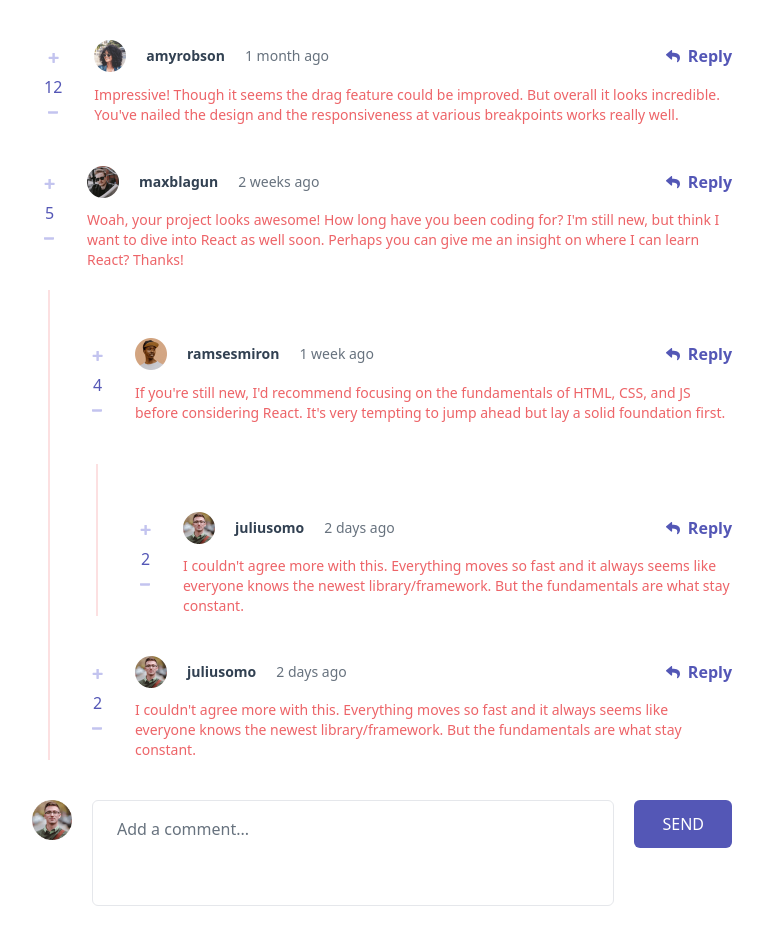
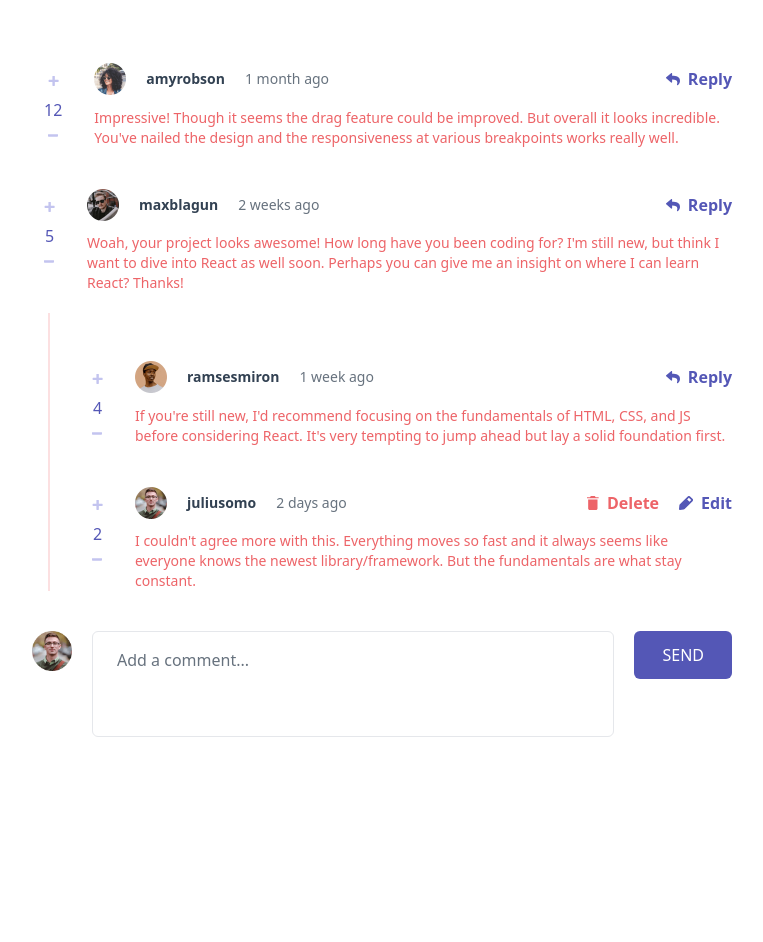
Before and after one commit to Temsaah/Small-projects, a React (Vite) app in the folder interactive-comments-section/React version/: page / in a window 1280 px wide. Shown: the top 942 px of the page, without its empty margins (258-1021 px from the left). After the commit the page ends 800 px from the top, so only its background shows below. Built offline with nearby package versions, Linux system fonts and the light colour scheme.

Commit message:
Add the logic to reply to comments and replies

```diff
--- a/interactive-comments-section/React version/public/data.json
+++ b/interactive-comments-section/React version/public/data.json
@@ -47,23 +47,7 @@
             },
             "username": "ramsesmiron"
           },
-          "replies": [
-            {
-              "id": 4,
-              "content": "I couldn't agree more with this. Everything moves so fast and it always seems like everyone knows the newest library/framework. But the fundamentals are what stay constant.",
-              "createdAt": "2 days ago",
-              "score": 2,
-              "replyingTo": "ramsesmiron",
-              "user": {
-                "image": {
-                  "png": "./images/avatars/image-juliusomo.png",
-                  "webp": "./images/avatars/image-juliusomo.webp"
-                },
-                "username": "juliusomo"
-              },
-              "replies": []
-            }
-          ]
+          "replies": []
         },
         {
           "id": 4,
--- a/interactive-comments-section/React version/src/App.jsx
+++ b/interactive-comments-section/React version/src/App.jsx
@@ -22,6 +22,19 @@ function App() {
 
     fetchData();
   }, []);
+
+  function getComment(id, commentsList = comments) {
+    for (let comment of commentsList) {
+      if (comment.id === id) return comment;
+
+      if (comment.replies?.length > 0) {
+        const found = getComment(id, comment.replies);
+        if (found) return found;
+      }
+    }
+
+    return null;
+  }
 
   function handleReactions(commentID, type) {
     function updateReactions(comments) {
@@ -69,6 +82,54 @@ function App() {
     setComments((prevComments) => updateReactions(prevComments));
   }
 
+  function handleAddReply(commentID, text) {
+    // Takes comment or reply id => push a reply to its replies array
+    const newReply = {
+      id: Date.now(),
+      content: text,
+      createdAt: "0 seconds ago",
+      score: 0,
+      replyingTo: "test",
+      user: {
+        image: {
+          png: `./images/avatars/image-${currentUser.username}.png`,
+          webp: `./images/avatars/image-${currentUser.username}.webp`,
+        },
+        username: `${currentUser.username}`,
+      },
+      replies: [],
+    };
+
+    setComments((prevComments) =>
+      prevComments.map((comment) =>
+        comment.id === commentID
+          ? {
+              ...comment,
+              replies: [...comment.replies, newReply],
+            }
+          : {
+              ...comment,
+              replies: updateReplies(comment.replies, commentID, newReply),
+            }
+      )
+    );
+
+    function updateReplies(replies, commentID, newReply) {
+      if (!replies) return [];
+      return replies.map((reply) =>
+        reply.id === commentID
+          ? {
+              ...reply,
+              replies: [...reply.replies, newReply],
+            }
+          : {
+              ...reply,
+              replies: updateReplies(reply.replies, commentID, newReply),
+            }
+      );
+    }
+  }
+
   return (
     <Main>
       <Overlay />
@@ -76,6 +137,7 @@ function App() {
         currentUser={currentUser}
         comments={comments}
         onReact={handleReactions}
+        onReply={handleAddReply}
       />
       <AddCommentForm onSubmit={setComments} />
     </Main>
@@ -92,35 +154,42 @@ function Main({ children }) {
   return <main className="my-10 mx-6 max-w-[700px]">{children}</main>;
 }
 
-function CommentsContainer({ currentUser, comments, onReact }) {
+function CommentsContainer({ currentUser, comments, onReact, onReply }) {
   return (
     <div className="grid gap-10">
       {comments.map((comment) => (
         <Comment
           key={comment.id}
+          currentUser={currentUser}
           isCurrentUser={comment.user.username === currentUser.username}
           comment={comment}
           onReact={onReact}
+          onReply={onReply}
         />
       ))}
     </div>
   );
 }
 
-function Comment({ isCurrentUser, comment, onReact }) {
+function Comment({ currentUser, isCurrentUser, comment, onReact, onReply }) {
   return (
-    <div className="comment-container grid gap-5">
+    <div className="comment-container grid gap-5" data-id={comment.id}>
       <div className="comment grid grid-cols-comment-mobile-col grid-rows-comment-mobile-row gap-y-4 sm:grid-cols-comment-desktop-grid sm:grid-rows-comment-desktop-row sm:gap-x-5 sm:gap-y-3">
         <CommentHeader isCurrentUser={isCurrentUser} comment={comment} />
         <CommentBody comment={comment} />
         <CommentReactions comment={comment} onReact={onReact} />
-        {isCurrentUser ? <SelfCommentActions /> : <CommentActions />}
+        {isCurrentUser ? (
+          <SelfCommentActions commentID={comment.id} onReply={onReply} />
+        ) : (
+          <CommentActions commentID={comment.id} onReply={onReply} />
+        )}
       </div>
       {comment.replies?.length > 0 && (
         <RepliesContainer
           onReact={onReact}
-          isCurrentUser={isCurrentUser}
+          currentUser={currentUser}
           replies={comment.replies}
+          onReply={onReply}
         />
       )}
     </div>
@@ -168,7 +237,11 @@ function CommentReactions({ comment, onReact }) {
 function LikeButton({ comment, onReact }) {
   return (
     <button
-      className={`${"text-primary-light-grayish-blue"} hover:text-primary-moderate-blue`}
+      className={`${
+        comment.currentReaction === "like"
+          ? "text-primary-moderate-blue"
+          : "text-primary-light-grayish-blue"
+      } hover:text-primary-moderate-blue`}
       onClick={() => onReact(comment.id, "like")}
     >
       <svg width="11" height="11" xmlns="http://www.w3.org/2000/svg">
@@ -184,7 +257,11 @@ function LikeButton({ comment, onReact }) {
 function DislikeButton({ comment, onReact }) {
   return (
     <button
-      className={`${"text-primary-light-grayish-blue"} hover:text-primary-moderate-blue`}
+      className={`${
+        comment.currentReaction === "dislike"
+          ? "text-primary-moderate-blue"
+          : "text-primary-light-grayish-blue"
+      } hover:text-primary-moderate-blue`}
       onClick={() => onReact(comment.id, "dislike")}
     >
       <svg width="11" height="3" xmlns="http://www.w3.org/2000/svg">
@@ -197,25 +274,24 @@ function DislikeButton({ comment, onReact }) {
   );
 }
 
-function RepliesContainer({ isCurrentUser, replies, onReact }) {
-  console.log("REPLIESCONTAINER COMPONENT RE-RENDERED");
-  console.log(replies);
-
+function RepliesContainer({ currentUser, replies, onReact, onReply }) {
   return (
     <div className="relative grid gap-10 pt-12 pl-4 sm:pl-12 before:absolute before:-ml-3 sm:before:ml-4 before:left-0 before:w-[2px] before:h-full before:bg-primary-soft-red/20">
       {replies.map((reply) => (
         <Reply
           onReact={onReact}
+          currentUser={currentUser}
           key={reply.id}
-          isCurrentUser={isCurrentUser}
+          isCurrentUser={currentUser.username === reply.user.username}
           reply={reply}
+          onReply={onReply}
         />
       ))}
     </div>
   );
 }
 
-function Reply({ isCurrentUser, reply, onReact }) {
+function Reply({ currentUser, isCurrentUser, reply, onReact, onReply }) {
   return (
     <>
       <div
@@ -225,13 +301,18 @@ function Reply({ isCurrentUser, reply, onReact }) {
         <CommentHeader comment={reply} />
         <CommentBody comment={reply} />
         <CommentReactions onReact={onReact} comment={reply} />
-        {isCurrentUser ? <SelfCommentActions /> : <CommentActions />}
+        {isCurrentUser ? (
+          <SelfCommentActions commentID={reply.id} />
+        ) : (
+          <CommentActions commentID={reply.id} onReply={onReply} />
+        )}
       </div>
       {reply.replies?.length > 0 && (
         <RepliesContainer
           onReact={onReact}
           isCurrentUser={isCurrentUser}
           replies={reply.replies}
+          currentUser={currentUser}
         />
       )}
     </>
@@ -251,13 +332,31 @@ function SelfCommentActions() {
   );
 }
 
-function CommentActions() {
+function CommentActions({ commentID, onReply }) {
+  const [showReplyForm, setShowReplyForm] = useState(false);
+
+  function handleAddReply() {
+    setShowReplyForm((show) => !show);
+  }
+
   return (
-    <div className="cursor-pointer justify-self-end self-center col-start-2 row-start-3 sm:row-start-1 sm:col-start-3">
-      <button className="flex gap-2 items-center hover:opacity-40 text-primary-moderate-blue font-semibold">
-        <img src="images/icon-reply.svg" alt=""></img> Reply
-      </button>
-    </div>
+    <>
+      <div className="cursor-pointer justify-self-end self-center col-start-2 row-start-3 sm:row-start-1 sm:col-start-3">
+        <button
+          className="flex gap-2 items-center hover:opacity-40 text-primary-moderate-blue font-semibold"
+          onClick={handleAddReply}
+        >
+          <img src="images/icon-reply.svg" alt=""></img> Reply
+        </button>
+      </div>
+      {showReplyForm && (
+        <AddReplyForm
+          setShowReplyForm={setShowReplyForm}
+          commentID={commentID}
+          onReply={onReply}
+        />
+      )}
+    </>
   );
 }
 
@@ -323,4 +422,41 @@ function AddCommentForm({ onSubmit }) {
   );
 }
 
+function AddReplyForm({ commentID, onReply, setShowReplyForm }) {
+  const [text, setText] = useState("");
+
+  function handleAddReplyForm(e) {
+    e.preventDefault();
+    onReply(commentID, text);
+    setShowReplyForm(false);
+  }
+
+  return (
+    <form
+      className="add-reply-form col-span-3  mt-10 grid grid-cols-2 grid-rows-comment-desktop-row gap-5 w-full sm:grid-rows-1 sm:grid-cols-comment-desktop-grid sm:items-center "
+      onSubmit={handleAddReplyForm}
+    >
+      <textarea
+        className="reply-text border col-span-2 sm:row-start-1 sm:order-2 placeholder:text-neutral-grayish-blue w-full rounded-md px-6 py-4 resize-none"
+        placeholder="Add a Reply..."
+        rows="3"
+        value={text}
+        onChange={(e) => setText(e.target.value)}
+      ></textarea>
+      <div className="comment-user-img row-start-2 self-center sm:self-start sm:row-start-1 sm:order-1 ">
+        <img
+          className="w-8 sm:w-10"
+          src="images/avatars/image-juliusomo.png"
+          alt=""
+        />
+      </div>
+      <div className="form-actions row-start-2 justify-self-end sm:self-start sm:row-start-1 sm:order-3">
+        <button className="uppercase hover:opacity-50 bg-primary-moderate-blue text-white font-medium py-3 px-7 rounded-md">
+          Reply
+        </button>
+      </div>
+    </form>
+  );
+}
+
 export default App;
```
